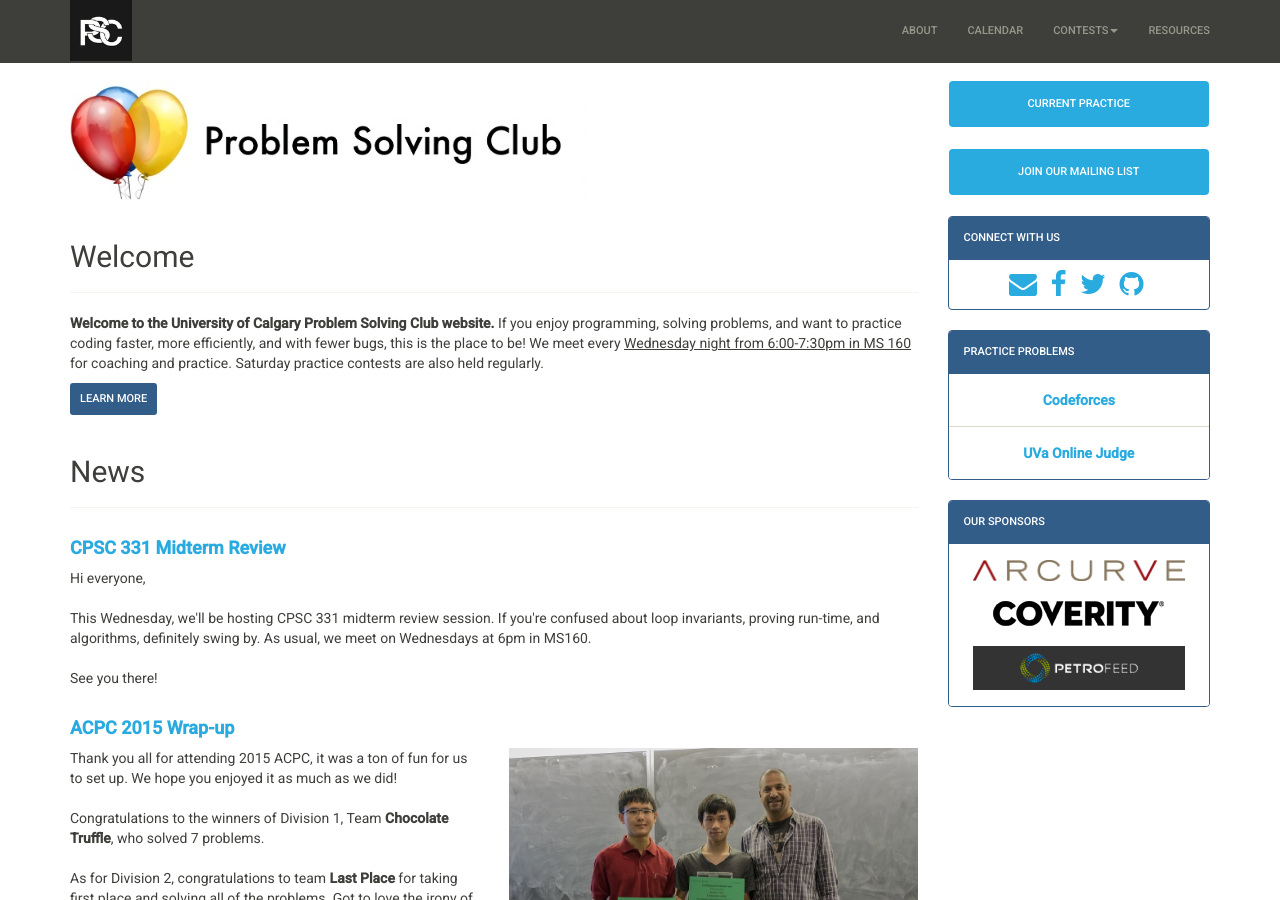
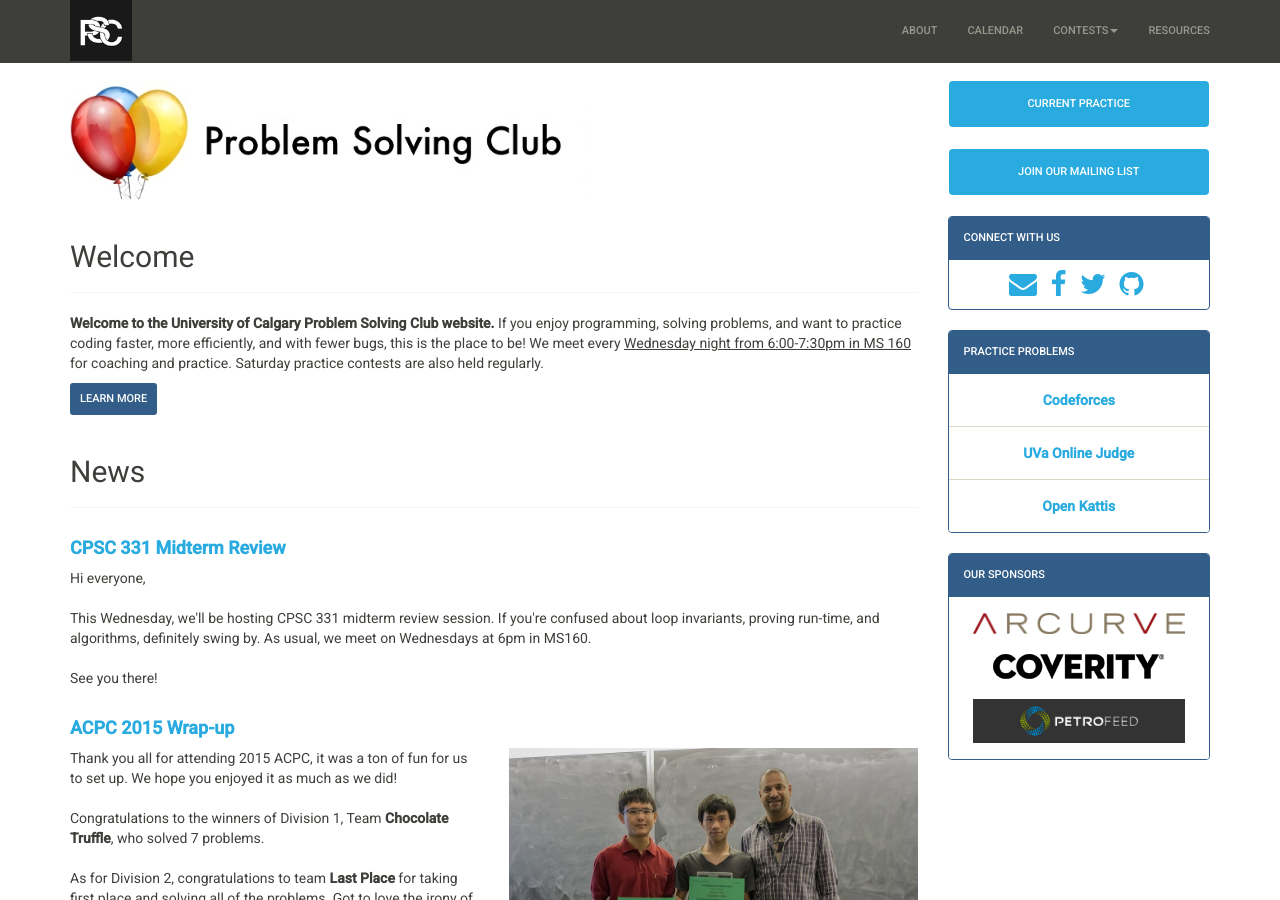
Before and after one commit to ProblemSolvingClub/psc-website, a Jekyll site: the page built from index.html, in a window 1280 px wide and 900 px high. Built offline with Jekyll 4.4.1, drawn with Linux system fonts in a browser that asks for light colours; nearby versions of some CDN libraries.

Commit message:
added open kattis link main page

```diff
--- a/index.html
+++ b/index.html
@@ -120,6 +120,9 @@ title: Problem Solving Club
           <li class="list-group-item text-center">
             <a class="text-info" href="//uva.onlinejudge.org"><strong>UVa Online Judge</strong></a>
           </li>
+	  <li class="list-group-item text-center">
+            <a class="text-info" href="https://open.kattis.com/"><strong>Open Kattis</strong></a>
+          </li>
         </ul>
       </div><!--./panel-->
 
```
